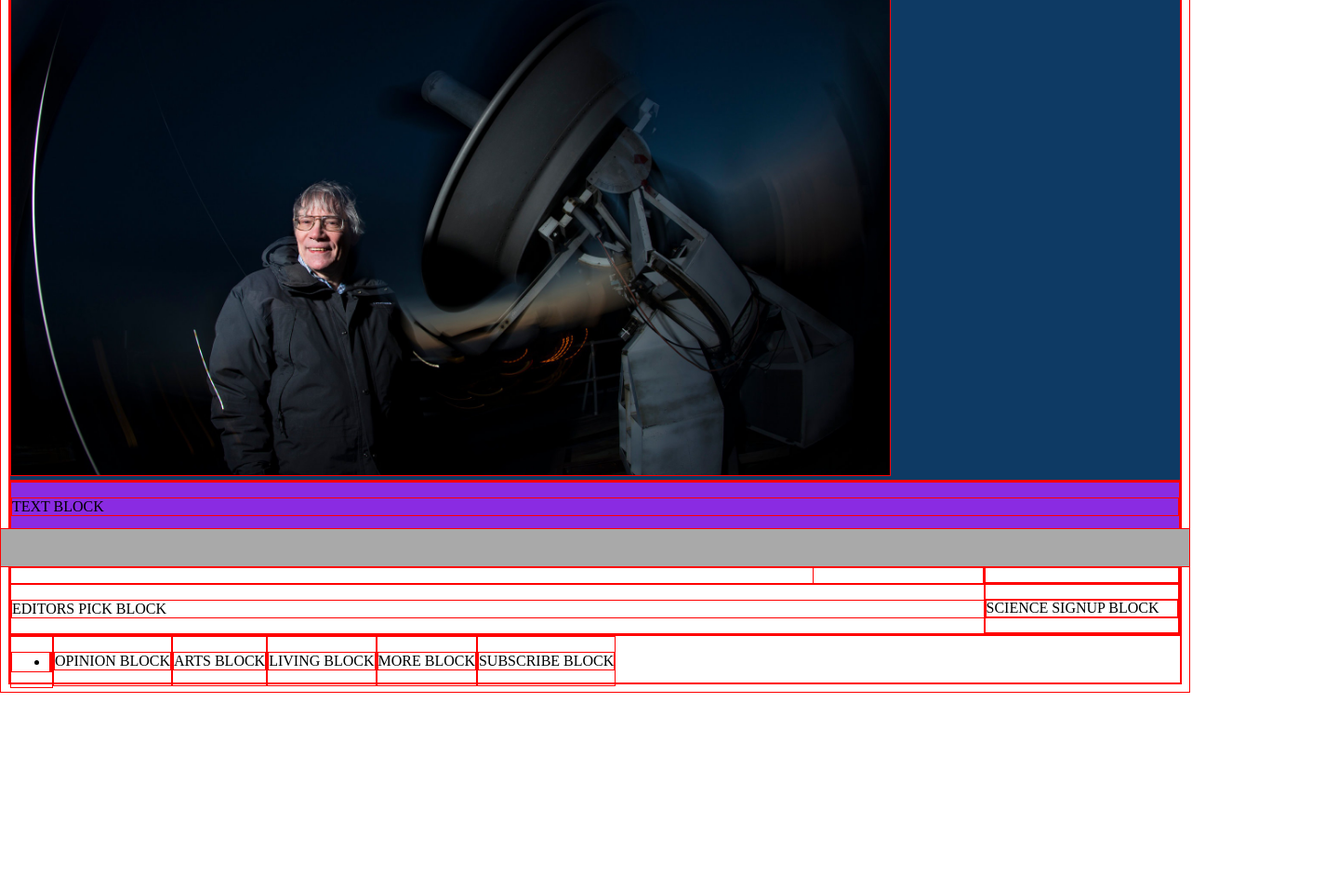
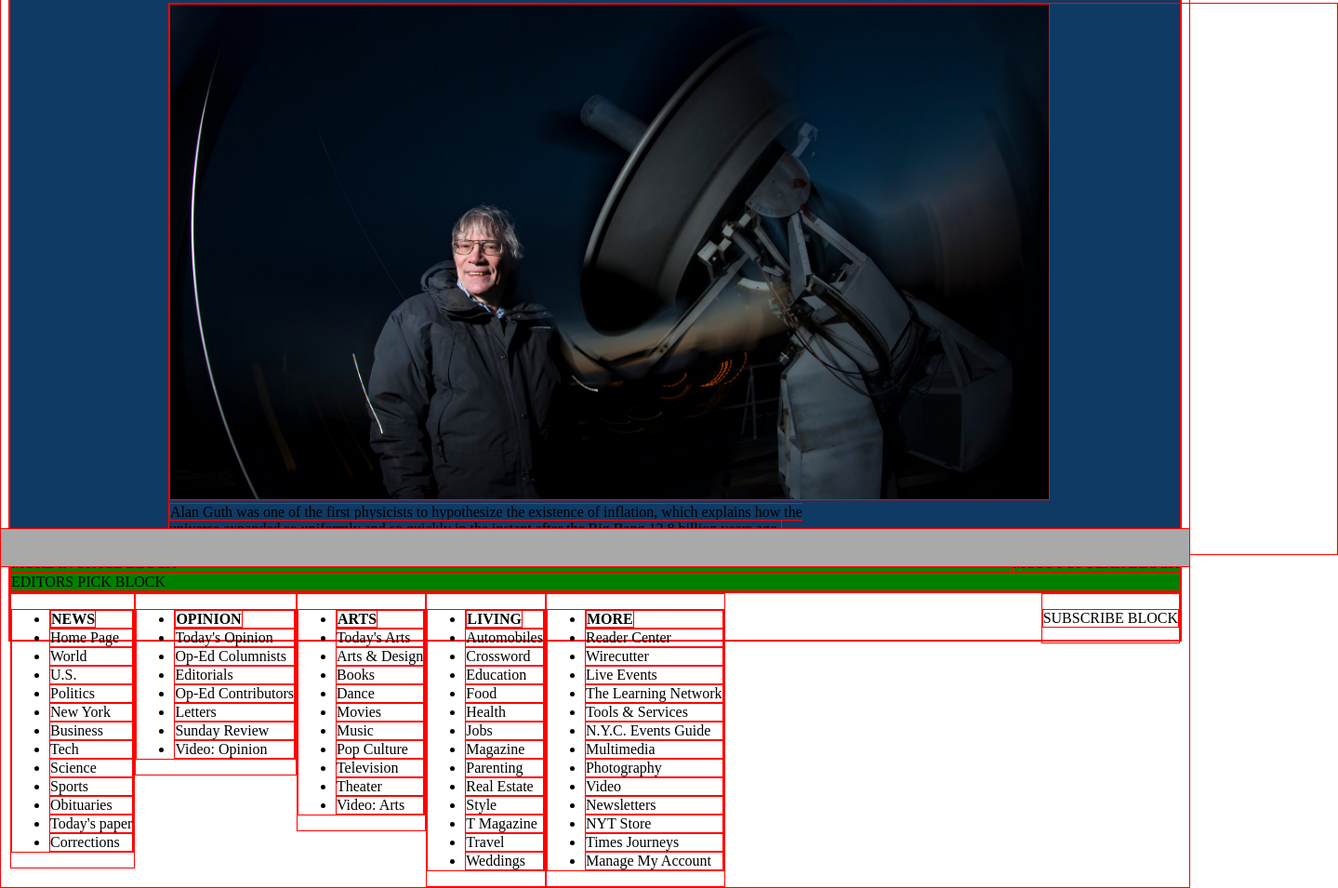
Before and after one commit to serdg0/Positioning-and-floating-elements, a plain HTML site: page index.html in a window 1280 px wide. Shown: the part 190-1145 px from the top of the page at 93% size, 1439 px wide, since content can reach past the window. Before the commit the page ends 935 px from the top, so only its background shows below. Drawn offline with Linux system fonts and the light colour scheme.

Commit message:
Called it a day

```diff
--- a/Assets/stylesheet.css
+++ b/Assets/stylesheet.css
@@ -11,11 +11,15 @@ img{
 .content{
     background-color: blueviolet;
 }
+.links{
+    background-color: green;
+}
 .fixed{
     position: fixed;
 }
-.relative{
+.relative-right{
     position: relative;
+    right: 0;
 }
 .float-right{
     float: right;
@@ -52,3 +56,10 @@ header{
     background-color: rgb(14, 58, 100);
     margin-top: 38px;
 }
+.cover{
+    position: relative;
+    top: 25px;
+    bottom: 25px;
+    left: 170px;
+    right: 170px;
+}
--- a/index.html
+++ b/index.html
@@ -9,51 +9,111 @@
         </div>
         <header>
             <h1>Space Ripples Reveal<br>Big Bang's Smoking Gun</h1>
-            <img src="./Assets/18cosmos-superJumbo.jpg" alt="Alan Guth">
+            <div class="cover">
+                <img src="./Assets/18cosmos-superJumbo.jpg" alt="Alan Guth"><br>
+                <span>Alan Guth was one of the first physicists to hypothesize the existence of inflation, which explains how the<br>
+                universe expanded so uniformly and so quickly in the instant after the Big Bang 13.8 billion years ago.</span><br>
+                <span>Rick Friedman for the New York Times</span>
+            </div>
         </header>
         <div class="content">
             <div class="text">
-                <p>TEXT BLOCK</p>
-            </div>
-            <div class="float-right">
-                <div class="editorspick">
-                    <p>EDITORS PICK SIDE BLOCK</p>
-                </div>
-                <div class="science-signup">
-                    <p>SCIENCE SIGNUP BLOCK</p>
-                </div>
+                TEXT BLOCK
             </div>
         </div>
         <div class="links">
             <div class="most-popular float-right height-adjust">
-                <p>MOST POPULAR BLOCK</p>
+                MOST POPULAR BLOCK
             </div>
             <div class="more-in-space">
-                <p>MORE IN SPACE BLOCK</p>
+                MORE IN SPACE BLOCK
             </div>
             <div class="editorspick">
-                <p>EDITORS PICK BLOCK</p>
+                EDITORS PICK BLOCK
             </div>
         </div>
         <div class="subinfo side-adjust" style="padding-bottom: 50px;">
             <div class="news float-left">
                 <ul>
-                    <li></li>
+                    <li><strong>NEWS</strong></li>
+                    <li>Home Page</li>
+                    <li>World</li>
+                    <li>U.S.</li>
+                    <li>Politics</li>
+                    <li>New York</li>
+                    <li>Business</li>
+                    <li>Tech</li>
+                    <li>Science</li>
+                    <li>Sports</li>
+                    <li>Obituaries</li>
+                    <li>Today's paper</li>
+                    <li>Corrections</li>
                 </ul>
             </div>
             <div class="opinion float-left">
-                <p>OPINION BLOCK</p>
+                <ul>
+                    <li><strong>OPINION</strong></li>
+                    <li>Today's Opinion</li>
+                    <li>Op-Ed Columnists</li>
+                    <li>Editorials</li>
+                    <li>Op-Ed Contributors</li>
+                    <li>Letters</li>
+                    <li>Sunday Review</li>
+                    <li>Video: Opinion</li>
+                </ul>
             </div>
             <div class="arts float-left">
-                <p>ARTS BLOCK</p>
+                <ul>
+                    <li><strong>ARTS</strong></li>
+                    <li>Today's Arts</li>
+                    <li>Arts & Design</li>
+                    <li>Books</li>
+                    <li>Dance</li>
+                    <li>Movies</li>
+                    <li>Music</li>
+                    <li>Pop Culture</li>
+                    <li>Television</li>
+                    <li>Theater</li>
+                    <li>Video: Arts</li>
+                </ul>
             </div>
             <div class="living float-left">
-                <p>LIVING BLOCK</p>
+                <ul>
+                    <li><strong>LIVING</strong></li>
+                    <li>Automobiles</li>
+                    <li>Crossword</li>
+                    <li>Education</li>
+                    <li>Food</li>
+                    <li>Health</li>
+                    <li>Jobs</li>
+                    <li>Magazine</li>
+                    <li>Parenting</li>
+                    <li>Real Estate</li>
+                    <li>Style</li>
+                    <li>T Magazine</li>
+                    <li>Travel</li>
+                    <li>Weddings</li>
+                </ul>
             </div>
             <div class="more float-left">
-                <p>MORE BLOCK</p>
+                <ul>
+                    <li><strong>MORE</strong></li>
+                    <li>Reader Center</li>
+                    <li>Wirecutter</li>
+                    <li>Live Events</li>
+                    <li>The Learning Network</li>
+                    <li>Tools & Services</li>
+                    <li>N.Y.C. Events Guide</li>
+                    <li>Multimedia</li>
+                    <li>Photography</li>
+                    <li>Video</li>
+                    <li>Newsletters</li>
+                    <li>NYT Store</li>
+                    <li>Times Journeys</li>
+                    <li>Manage My Account</li>
+                </ul>
             </div>
-            <div class="subscribe float-left">
+            <div class="subscribe float-right">
                 <p>SUBSCRIBE BLOCK</p>
             </div>
         </div>
```
